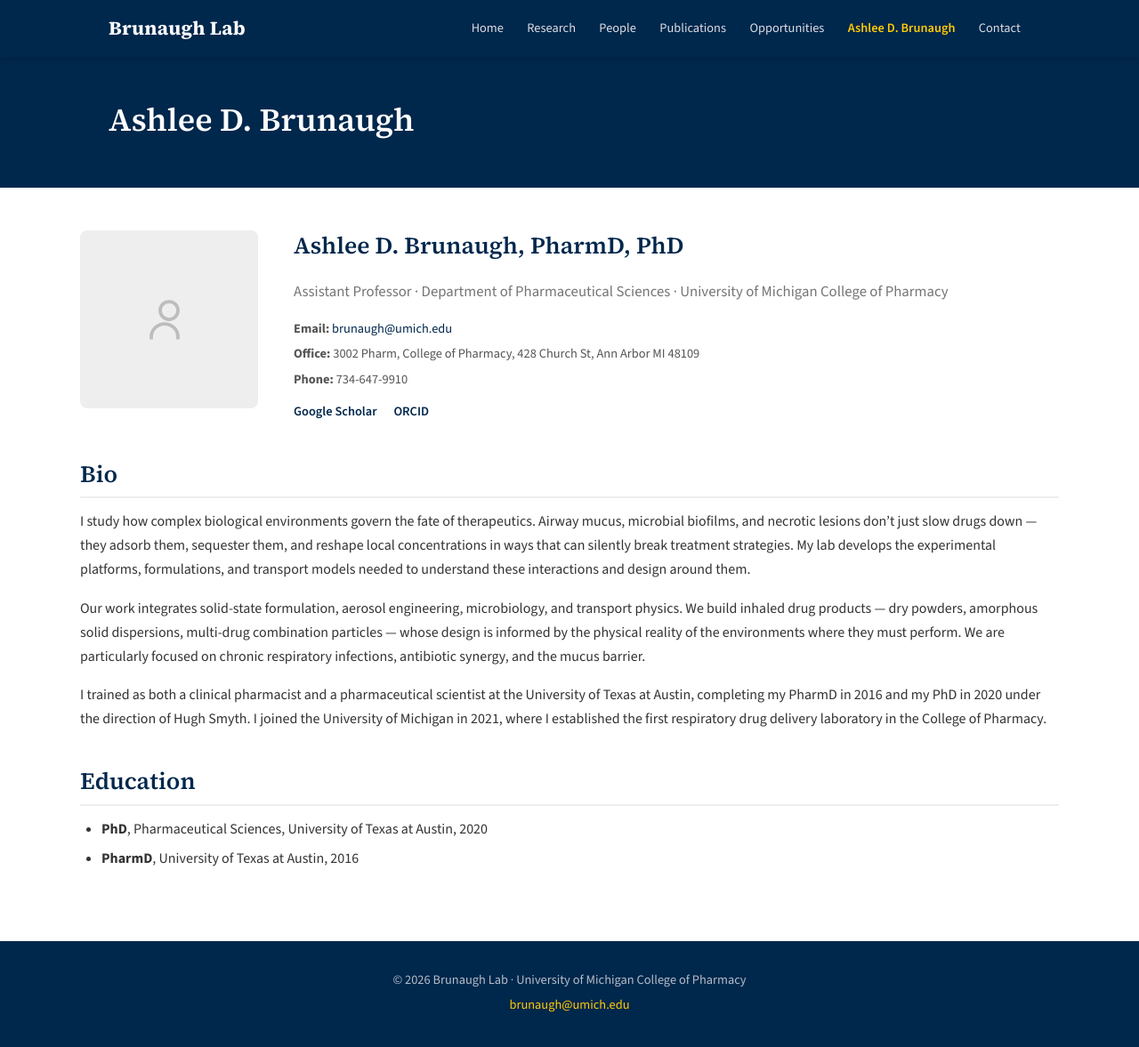
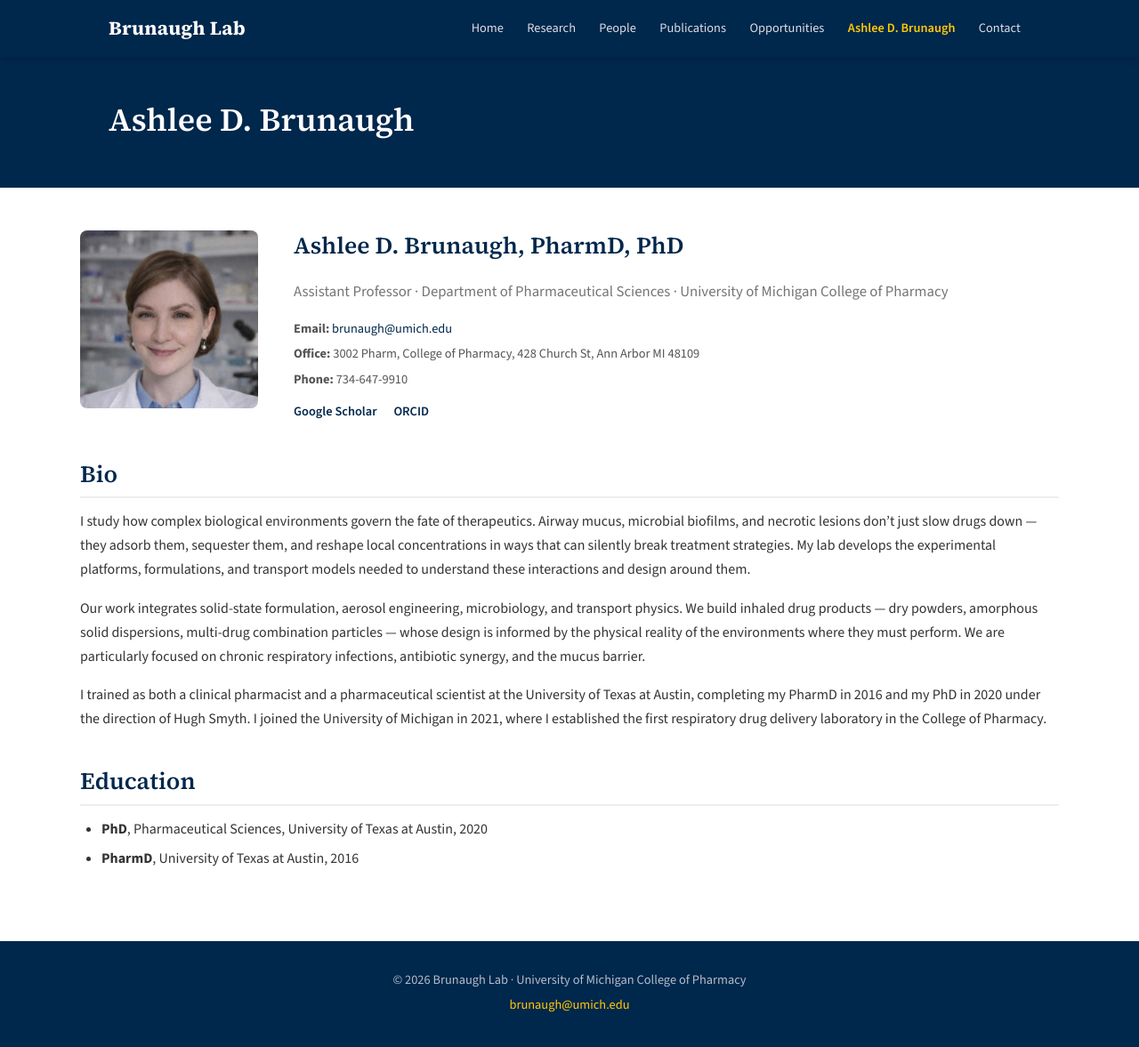
Before and after one commit to Brunaugh-Lab/Brunaugh-Lab.github.io, a Jekyll site: the page built from pi.md, in a window 1280 px wide and 1179 px high. Shown: the whole window at 89% size. Built offline with Jekyll 4.4.1, drawn with Linux system fonts in a browser that asks for light colours.

Commit message:
Fix headshot cropping and add photo to PI page
Use object-position: top on all headshot images so faces aren't
cut off when square-cropping. Add real headshot to PI page,
replacing SVG placeholder.

Co-Authored-By: Claude Opus 4.6 <noreply@anthropic.com>

```diff
--- a/assets/css/style.css
+++ b/assets/css/style.css
@@ -373,6 +373,7 @@ li { margin-bottom: 0.35rem; }
   width: 100%;
   height: 100%;
   object-fit: cover;
+  object-position: top;
   display: block;
 }
 .headshot-placeholder {
@@ -424,6 +425,7 @@ li { margin-bottom: 0.35rem; }
   width: 100%;
   height: 100%;
   object-fit: cover;
+  object-position: top;
 }
 .pi-details h2 { margin-top: 0; border-bottom: none; }
 .pi-details .title-line {
--- a/pi.md
+++ b/pi.md
@@ -6,8 +6,7 @@ permalink: /pi/
 
 <div class="pi-card">
   <div class="pi-photo">
-    <!-- Placeholder — replace with Headshot_ABrunaugh.jpg -->
-    <svg width="60" height="60" viewBox="0 0 24 24" fill="none" stroke="currentColor" stroke-width="1.5"><circle cx="12" cy="8" r="4"/><path d="M4 21v-1a6 6 0 0 1 12 0v1"/></svg>
+    <img src="/images/headshots/ashlee-brunaugh.jpg" alt="Ashlee D. Brunaugh">
   </div>
   <div class="pi-details">
     <h2>Ashlee D. Brunaugh, PharmD, PhD</h2>
```
